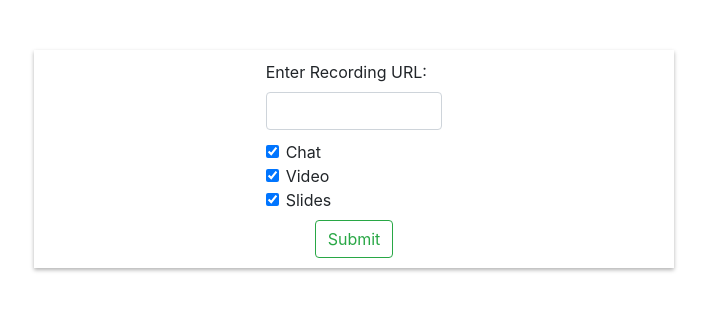
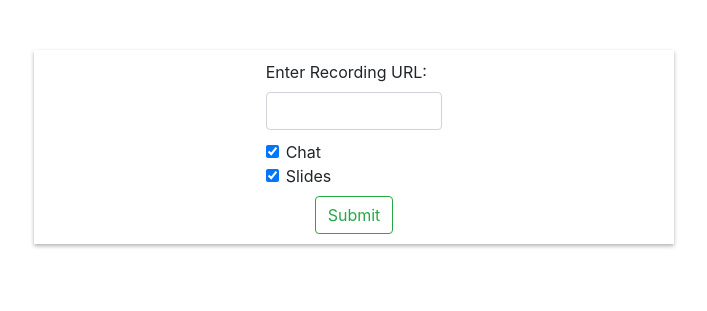
Before and after one commit to fossasia/bbb-download, a Flask app: page / in a window 1280 px wide. Shown: the part 57-368 px from the top of the page, without its empty margins (286-993 px from the left). Run offline with Flask 2, Linux system fonts and the light colour scheme; some libraries are stand-ins or nearby versions.

Commit message:
fix: edge case for video (#12)
* feat: provide user option to download chat/video/slides

* change request to json type and resttict files according to condition

* fix: edge case for video

```diff
--- a/backend/app.py
+++ b/backend/app.py
@@ -84,7 +84,7 @@ def download(session, base_url, base_dir, file_name, stream=False, force=False):
             fi.write(res.content)
 
 
-def download_meeting(url: str, meeting_id: str, chat: bool, video: bool, slides: bool, max_workers: int = 16 ):
+def download_meeting(url: str, meeting_id: str, chat: bool, slides: bool, max_workers: int = 16 ):
     base_dir = path.join("presentation", meeting_id)
     if not path.isdir(base_dir):
         makedirs(base_dir)
@@ -108,22 +108,21 @@ def download_meeting(url: str, meeting_id: str, chat: bool, video: bool, slides:
         if slides:
             download_slides(session, base_url, base_dir, max_workers=max_workers)
 
-        if video:
-            medias = [
-                "video/webcams.webm",
-                "video/webcams.mp4",
-                "deskshare/deskshare.webm",
-                "deskshare/deskshare.mp4",
-            ]
+        medias = [
+            "video/webcams.webm",
+            "video/webcams.mp4",
+            "deskshare/deskshare.webm",
+            "deskshare/deskshare.mp4",
+        ]
 
-            for media in medias:
-                download(session, base_url, base_dir, media, stream=True)
+        for media in medias:
+            download(session, base_url, base_dir, media, stream=True)
 
     typer.echo(typer.style("BBB Recording has been downloaded!", fg=typer.colors.GREEN))
 
 
-def main(url: str, meeting_id: str, chat: bool, video: bool, slides: bool, max_workers: int = 16):
-    download_meeting(url, meeting_id, chat, video, slides, max_workers=max_workers)
+def main(url: str, meeting_id: str, chat: bool, slides: bool, max_workers: int = 16):
+    download_meeting(url, meeting_id, chat, slides, max_workers=max_workers)
     createZIPAndDeleteFiles(meeting_id)
 
 def loopOverFiles(dirName: str, zipObj):
@@ -171,7 +170,7 @@ def root():
     meeting_id = url.split('=')[1]
     try:
         if not recordingExists(meeting_id):
-            main(server, meeting_id, data['chat'], data['video'], data['slides'])
+            main(server, meeting_id, data['chat'], data['slides'])
         zipName = 'recording-' + meeting_id + '.zip'
         try:
             return send_file(zipName)
--- a/backend/templates/index.html
+++ b/backend/templates/index.html
@@ -114,12 +114,6 @@
         </label>
       </div>
       <div class="form-check">
-        <input class="form-check-input" type="checkbox" value="" id="video" name="video" value="true" checked>
-        <label class="form-check-label" for="video">
-          Video
-        </label>
-      </div>
-      <div class="form-check">
         <input class="form-check-input" type="checkbox" value="" id="slides" name="slides" value="true" checked>
         <label class="form-check-label" for="slides">
           Slides
@@ -159,7 +153,6 @@
       dataObject={};
       formData.forEach((value, key) => dataObject[key] = value);
       dataObject.chat === "" ? dataObject.chat = true : dataObject.chat = false
-      dataObject.video === "" ? dataObject.video = true : dataObject.video = false
       dataObject.slides === "" ? dataObject.slides = true : dataObject.slides = false
       dataObject = JSON.stringify(dataObject);
       const url = '/';
```
